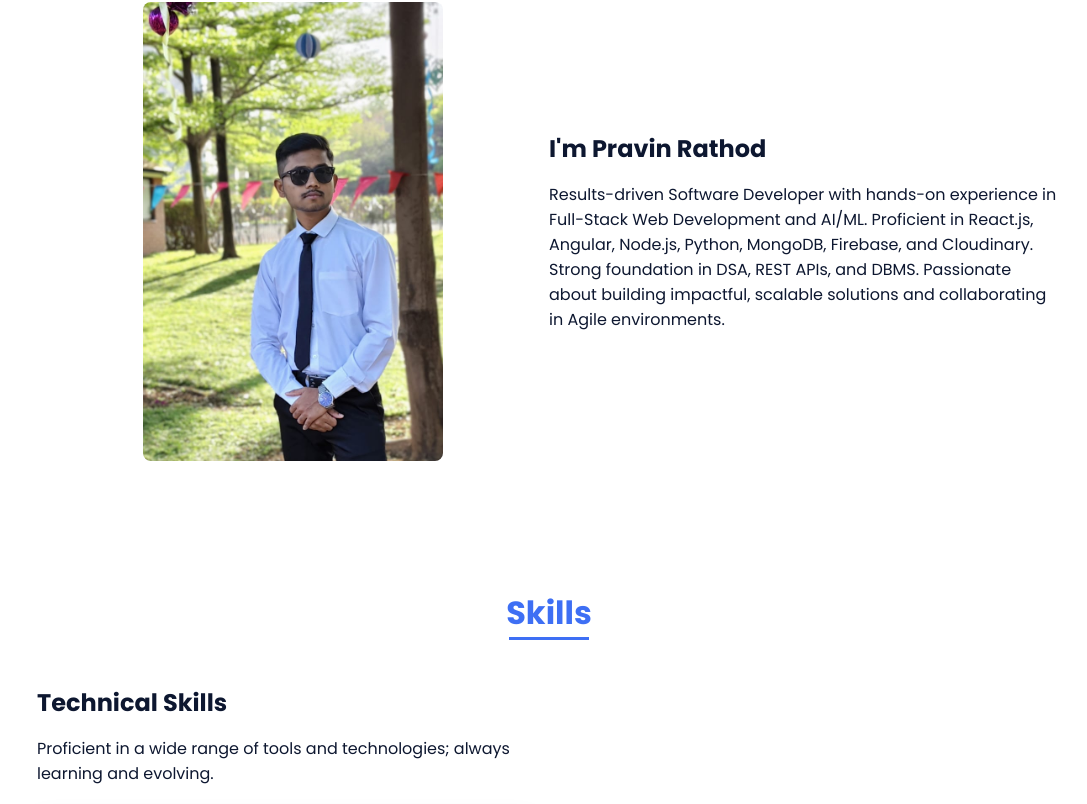
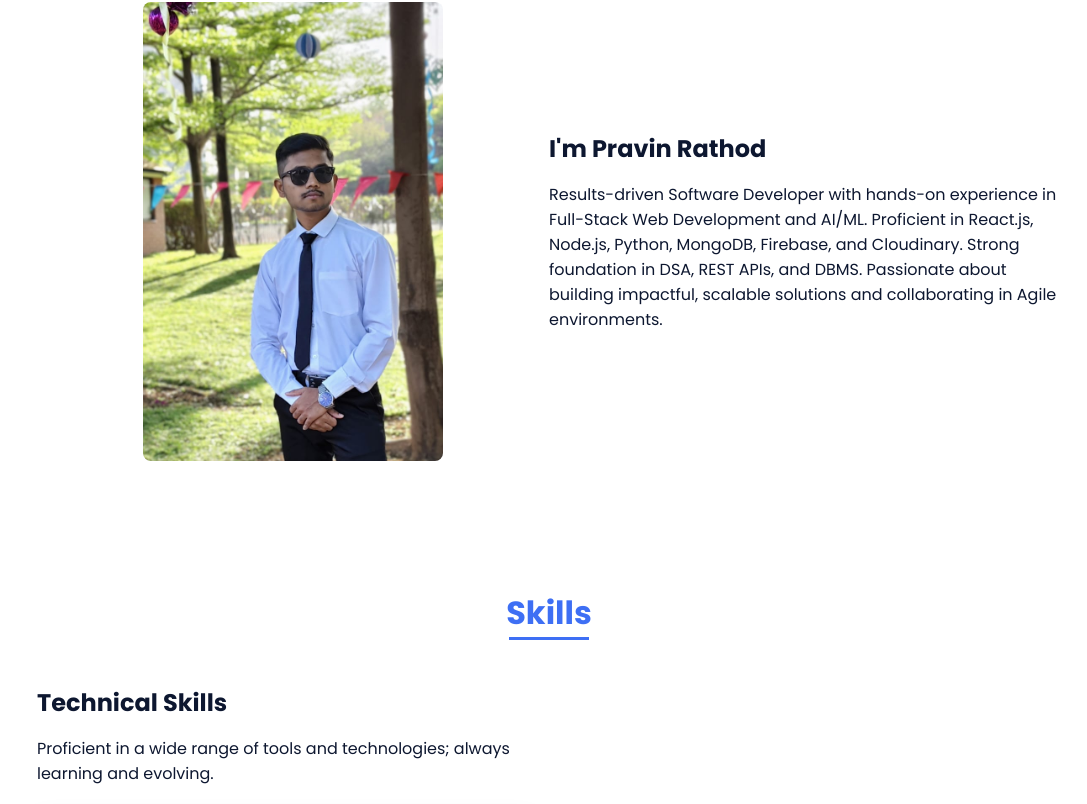
Before and after one commit to pravin-rathod-git/MY-Portfolio, a plain HTML site: page index.html in a window 1280 px wide. Shown: the part 812-1616 px from the top of the page, without its empty margins (91-1178 px from the left). Drawn offline with nearby package versions, Linux system fonts and the light colour scheme.

Commit message:
Update index.html

```diff
--- a/index.html
+++ b/index.html
@@ -65,7 +65,7 @@
                 <div>
                     <h2 class="about__subtitle">I'm Pravin Rathod</h2>
                     <p class="about__text">
-                        Results-driven Software Developer with hands-on experience in Full-Stack Web Development and AI/ML. Proficient in React.js, Angular, Node.js, Python, MongoDB, Firebase, and Cloudinary. Strong foundation in DSA, REST APIs, and DBMS. Passionate about building impactful, scalable solutions and collaborating in Agile environments.
+                        Results-driven Software Developer with hands-on experience in Full-Stack Web Development and AI/ML. Proficient in React.js, Node.js, Python, MongoDB, Firebase, and Cloudinary. Strong foundation in DSA, REST APIs, and DBMS. Passionate about building impactful, scalable solutions and collaborating in Agile environments.
                     </p>
                 </div>
             </div>
@@ -163,7 +163,7 @@
             <div class="work__container bd-grid">
                 <div>
                     <a href="https://github.com/pravin-rathod-git/AI-Powered-Medical-Diagnosis-System" target="_blank" class="work__img">
-                        <img src="assets/img/medical.png" alt="AI-Powered Medical Diagnosis">
+
                     </a>
                     <p style="margin-top: 10px;">AI-Powered Medical Diagnosis System: Built a disease prediction system (logistic regression), with an interactive Streamlit web app for real-time results.</p>
                 </div>
```
